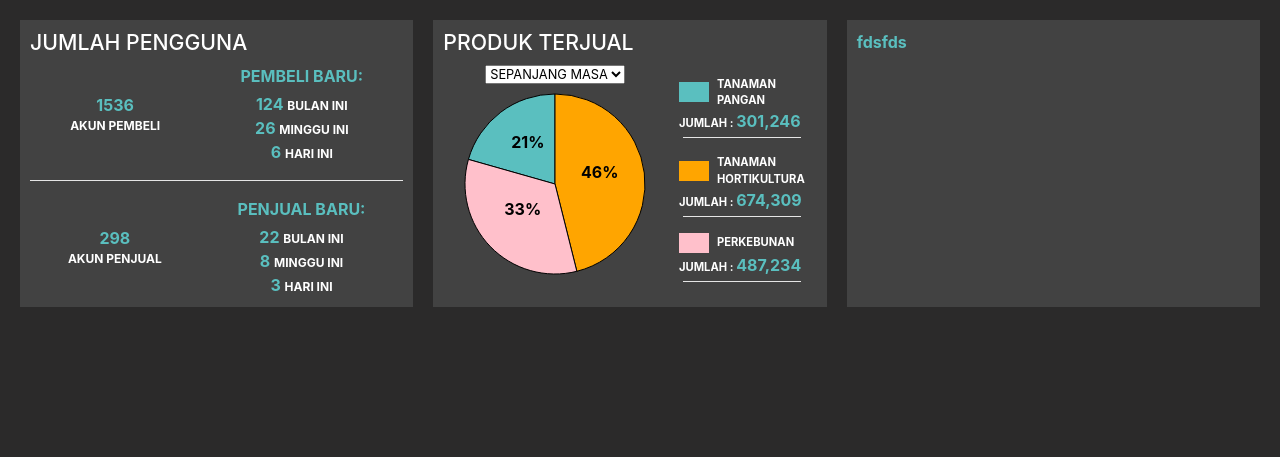
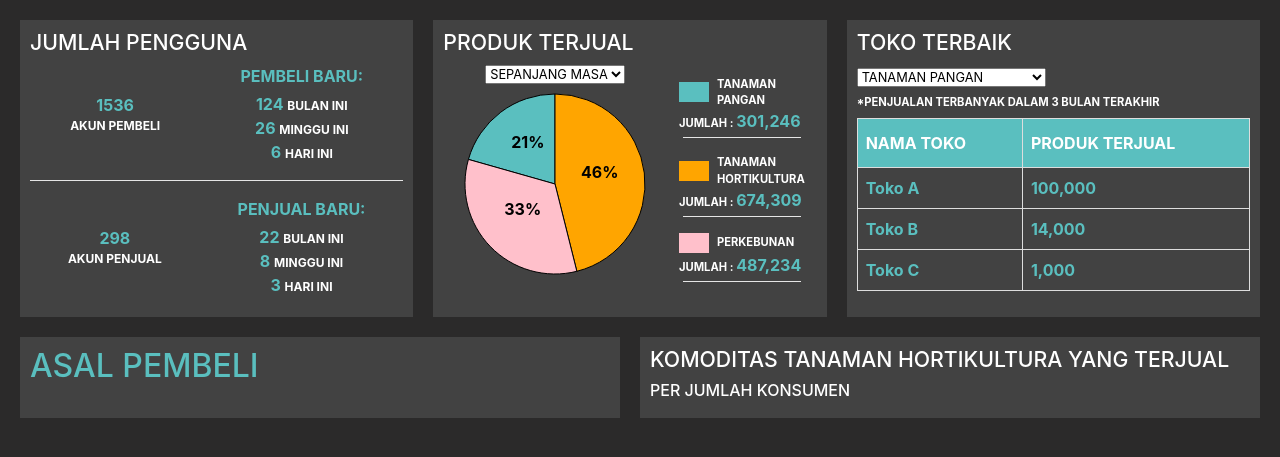
Before and after one commit to aldifirmansyah/ARGOAGRO-Web, a PHP site: page /index.html in a window 1280 px wide. Shown: the top 457 px of the page. Run offline with PHP 8.4, Linux system fonts and the light colour scheme; some libraries are stand-ins or nearby versions.

Commit message:
[ADD] Dummy TOKO TERBAIK section and templates for lower sections

```diff
--- a/index.html
+++ b/index.html
@@ -142,7 +142,48 @@
           </section>
         </div>
         <div class="col-md-4 no-mar-pad">
-          <section>fdsfds</section>
+          <section id="best-stores">
+            <h2 class="title">TOKO TERBAIK</h2>
+            <select id="produk-terjual-select">
+              <option value="0">TANAMAN PANGAN</option>
+              <option value="1">TANAMAN HORTIKULTURA</option>
+              <option value="2">PERKEBUNAN</option>
+            </select>
+            <p style="color: white; font-size: 0.7rem; margin: 6px 0;">
+              *PENJUALAN TERBANYAK DALAM 3 BULAN TERAKHIR
+            </p>
+            <table class="table">
+              <tr>
+                <th>NAMA TOKO</th>
+                <th>PRODUK TERJUAL</th>
+              </tr>
+              <tr>
+                <td>Toko A</td>
+                <td>100,000</td>
+              </tr>
+              <tr>
+                <td>Toko B</td>
+                <td>14,000</td>
+              </tr>
+              <tr>
+                <td>Toko C</td>
+                <td>1,000</td>
+              </tr>
+            </table>
+          </section>
+        </div>
+      </div>
+      <div class="row no-mar-pad" style="margin-top: 20px;">
+        <div class="col-md-6 no-mar-pad">
+          <section style="margin-right: 20px;">
+            <h2 class="titie">ASAL PEMBELI</h2>
+          </section>
+        </div>
+        <div class="col-md-6 no-mar-pad">
+          <section>
+            <h2 class="title">KOMODITAS TANAMAN HORTIKULTURA YANG TERJUAL</h2>
+            <h2 class="title" style="font-size: 1rem;">PER JUMLAH KONSUMEN</h2>
+          </section>
         </div>
       </div>
     </div>
--- a/styles.css
+++ b/styles.css
@@ -49,8 +49,8 @@ p {
   color: white;
 }
 
-#produk-terjual select,
-#produk-terjual option {
+select,
+option {
   color: black;
   font-weight: 400;
   font-size: 0.8rem;
@@ -71,3 +71,26 @@ p {
   color: #5abfbf;
   font-size: 1rem;
 }
+
+.table {
+  border-collapse: collapse;
+  width: 100%;
+}
+
+.table td,
+.table th {
+  border: 1px solid #ddd;
+  padding: 8px;
+}
+
+.table th {
+  padding-top: 12px;
+  padding-bottom: 12px;
+  text-align: left;
+  background-color: #5abfbf;
+  color: white;
+}
+
+#best-stores .table {
+  margin-top: 8px;
+}
```
